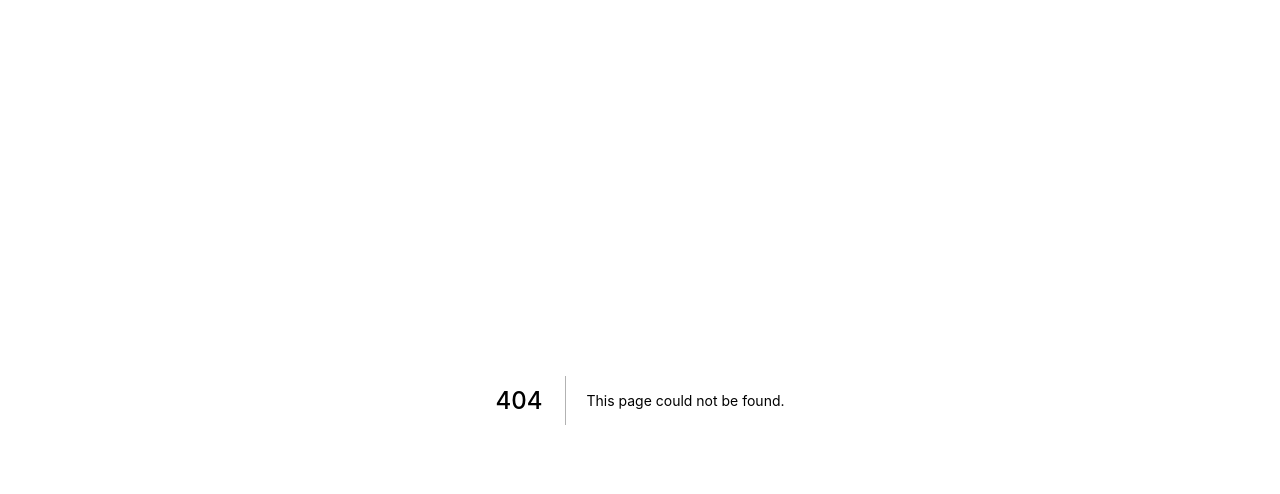
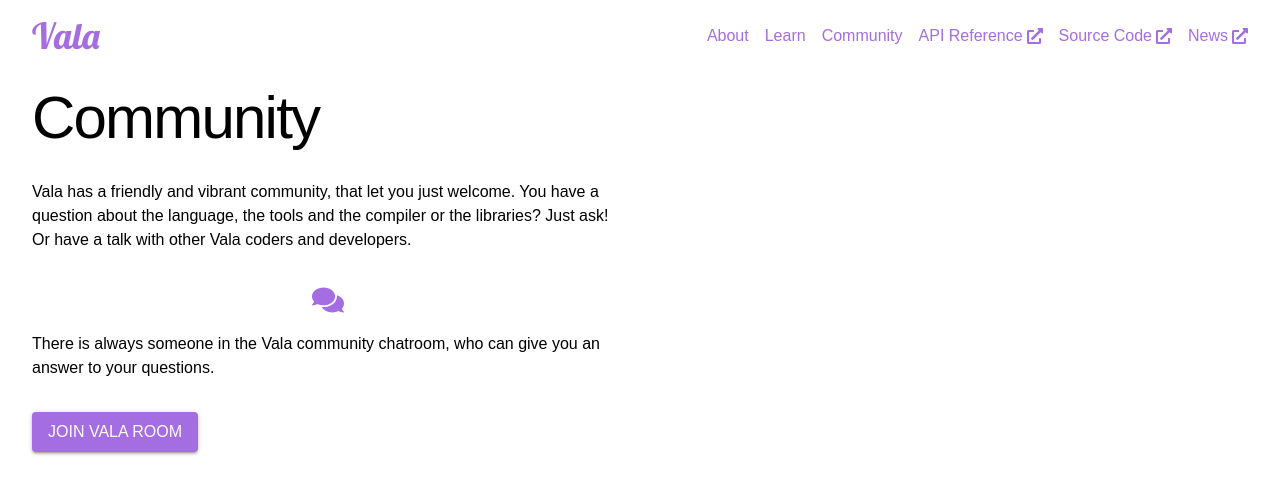
Before and after one commit to vala-lang/vala-www, a Next.js app: page /community in a window 1280 px wide. Before the commit this address had no page. Shown: the top 494 px of the page. Built offline with nearby package versions, Linux system fonts and the light colour scheme.

Commit message:
Add new community page

```diff
--- /dev/null
+++ b/pages/community.tsx
@@ -0,0 +1,61 @@
+import { FC } from 'react'
+import Head from 'next/head'
+import solarizedlight from 'react-syntax-highlighter/dist/cjs/styles/prism/solarizedlight'
+import { FaComments } from 'react-icons/fa'
+import { promisify } from 'util'
+import { GetStaticProps } from 'next'
+
+import Container from '../components/Container'
+import Header from '../components/Header'
+import Main from '../components/Main'
+import ContainedButton from '../components/ContainedButton'
+import OutlinedButton from '../components/OutlinedButton'
+import Feature from '../components/Feature'
+import styles from './index.module.scss'
+
+type IHome = FC<{ sampleCode: string }>
+
+const About: IHome = ({ sampleCode }) => (
+  <>
+    <Head>
+      <title>Vala Programming Language</title>
+      <meta name="theme-color" content="#fff" />
+    </Head>
+    <Container className={styles.grid}>
+      <Header className={styles.header}>
+        <Header.NavLink href="/about">About</Header.NavLink>
+        <Header.NavLink href="/learn">Learn</Header.NavLink>
+        <Header.NavLink href="/community">Community</Header.NavLink>
+        <Header.NavLink href="https://valadoc.org" external>
+          API Reference
+        </Header.NavLink>
+        <Header.NavLink href="https://gitlab.gnome.org/GNOME/vala" external>
+          Source Code
+        </Header.NavLink>
+        <Header.NavLink href="https://planet.vala-project.org" external>
+          News
+        </Header.NavLink>
+      </Header>
+      <Main className={styles.main}>
+        <Main.Title>Community</Main.Title>
+        <Main.Description>
+          Vala has a friendly and vibrant community,
+          that let you just welcome. You have a question about the
+          language, the tools and the compiler or the libraries? Just ask!
+          Or have a talk with other Vala coders and developers.
+        </Main.Description>
+        <Feature className={styles.feature} icon={FaComments}>
+          There is always someone in the Vala community chatroom,
+          who can give you an answer to your questions.
+        </Feature>
+        <Main.ActionArea>
+          <ContainedButton href="https://matrix.to/#/#_gimpnet_#vala:gnome.org" className={styles.button}>
+            JOIN VALA ROOM
+          </ContainedButton>
+        </Main.ActionArea>
+      </Main>
+    </Container>
+  </>
+)
+
+export default About
```
